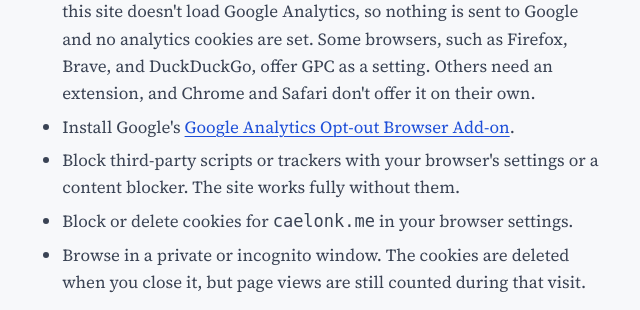
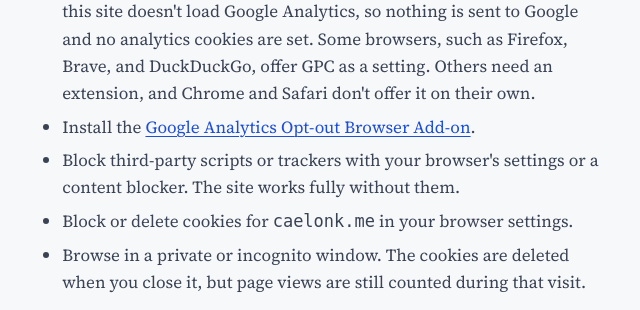
Before and after one commit to caelonk/career-platform, a FastAPI app: page /privacy in a window 1280 px wide. Shown: the part 2168-2478 px from the top of the page, without its empty margins (245-885 px from the left). Run offline with FastAPI, Linux system fonts and the light colour scheme.

Commit message:
docs: tidy opt-out add-on wording on Privacy page
Co-Authored-By: Claude Opus 5.5 <noreply@anthropic.com>

```diff
--- a/app/templates/public/privacy.html
+++ b/app/templates/public/privacy.html
@@ -77,7 +77,7 @@
         <p>The site has no cookie banner or opt-out switch. These options work:</p>
         <ul>
           <li>Turn on Global Privacy Control (GPC). When your browser sends it, this site doesn't load Google Analytics, so nothing is sent to Google and no analytics cookies are set. Some browsers, such as Firefox, Brave, and DuckDuckGo, offer GPC as a setting. Others need an extension, and Chrome and Safari don't offer it on their own.</li>
-          <li>Install Google's <a href="https://tools.google.com/dlpage/gaoptout">Google Analytics Opt-out Browser Add-on</a>.</li>
+          <li>Install the <a href="https://tools.google.com/dlpage/gaoptout">Google Analytics Opt-out Browser Add-on</a>.</li>
           <li>Block third-party scripts or trackers with your browser's settings or a content blocker. The site works fully without them.</li>
           <li>Block or delete cookies for <code>caelonk.me</code> in your browser settings.</li>
           <li>Browse in a private or incognito window. The cookies are deleted when you close it, but page views are still counted during that visit.</li>
```
